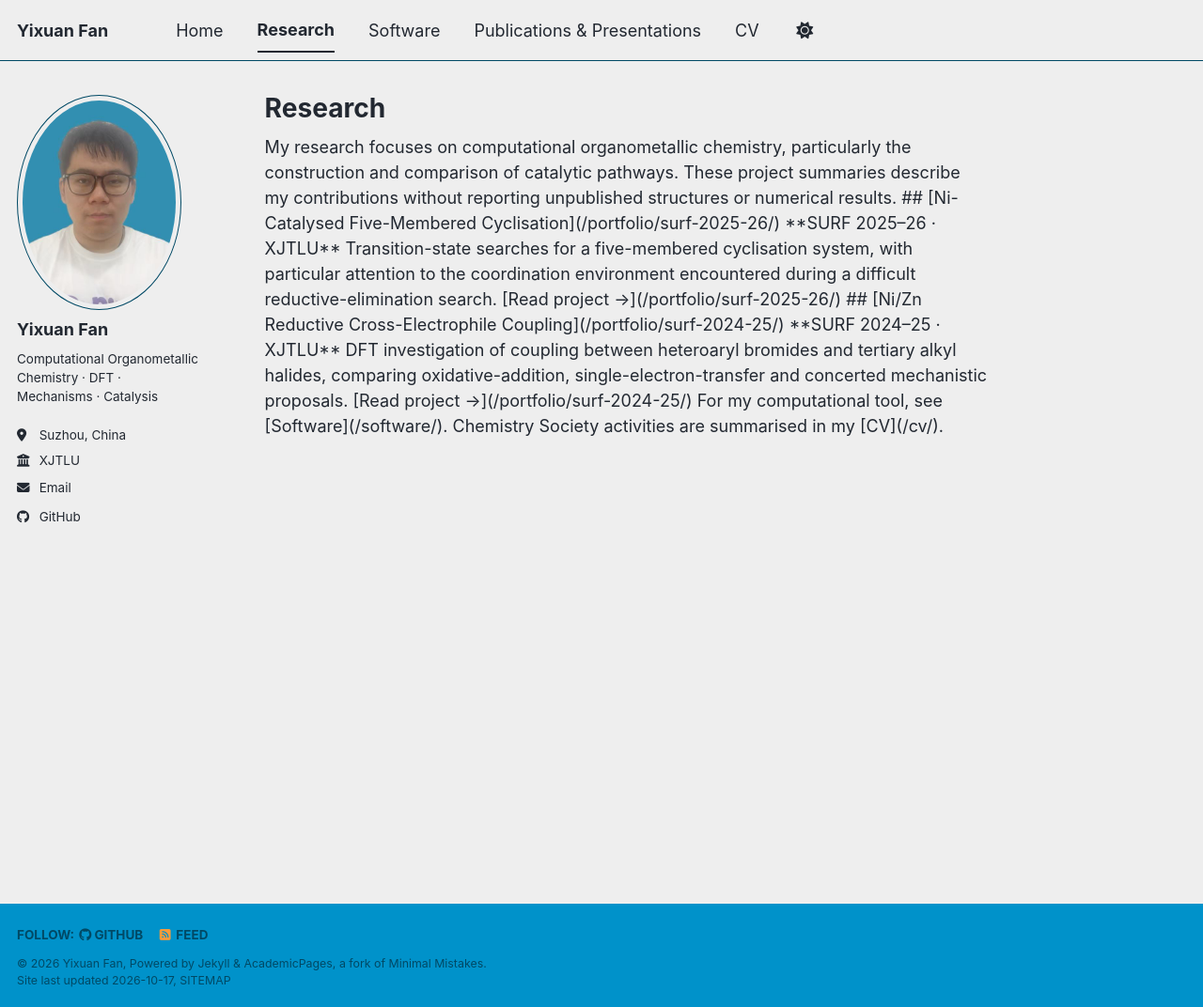
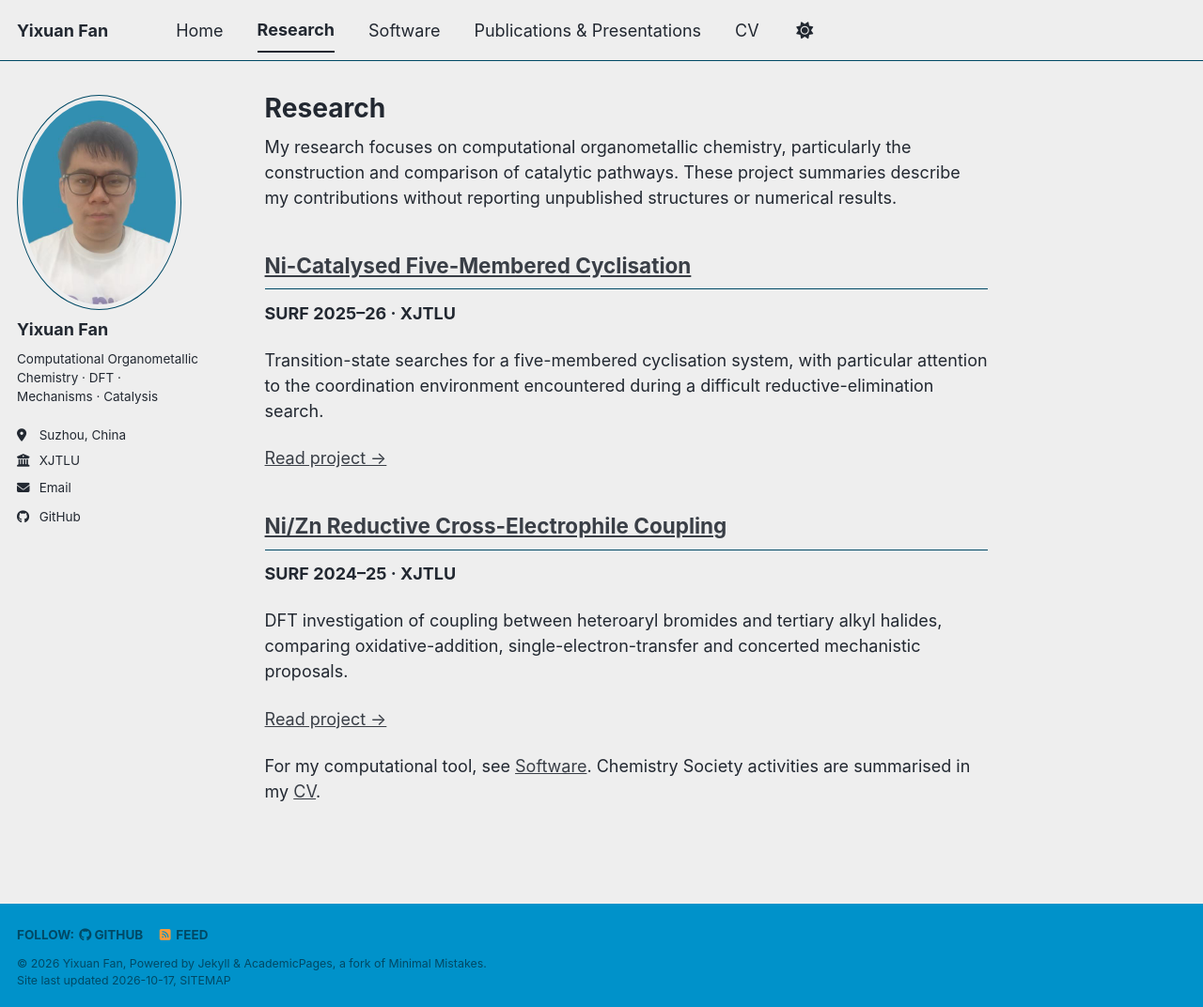
Before and after one commit to Lightmessager/lightmessager.github.io, a Jekyll site: the page built from _pages/portfolio.html, in a window 1280 px wide and 1072 px high. Shown: the whole window at 94% size. Built offline with Jekyll 4.4.1, drawn with Linux system fonts in a browser that asks for light colours; a style sheet for code colours, icons or effects is not loaded.

```diff
--- a/_pages/portfolio.html
+++ b/_pages/portfolio.html
@@ -8,22 +8,22 @@ redirect_from:
   - /portfolio
 ---
 
-My research focuses on computational organometallic chemistry, particularly the construction and comparison of catalytic pathways. These project summaries describe my contributions without reporting unpublished structures or numerical results.
+<p>My research focuses on computational organometallic chemistry, particularly the construction and comparison of catalytic pathways. These project summaries describe my contributions without reporting unpublished structures or numerical results.</p>
 
-## [Ni-Catalysed Five-Membered Cyclisation]({{ '/portfolio/surf-2025-26/' | relative_url }})
+<h2><a href="{{ '/portfolio/surf-2025-26/' | relative_url }}">Ni-Catalysed Five-Membered Cyclisation</a></h2>
 
-**SURF 2025–26 · XJTLU**
+<p><strong>SURF 2025–26 · XJTLU</strong></p>
 
-Transition-state searches for a five-membered cyclisation system, with particular attention to the coordination environment encountered during a difficult reductive-elimination search.
+<p>Transition-state searches for a five-membered cyclisation system, with particular attention to the coordination environment encountered during a difficult reductive-elimination search.</p>
 
-[Read project →]({{ '/portfolio/surf-2025-26/' | relative_url }})
+<p><a href="{{ '/portfolio/surf-2025-26/' | relative_url }}">Read project →</a></p>
 
-## [Ni/Zn Reductive Cross-Electrophile Coupling]({{ '/portfolio/surf-2024-25/' | relative_url }})
+<h2><a href="{{ '/portfolio/surf-2024-25/' | relative_url }}">Ni/Zn Reductive Cross-Electrophile Coupling</a></h2>
 
-**SURF 2024–25 · XJTLU**
+<p><strong>SURF 2024–25 · XJTLU</strong></p>
 
-DFT investigation of coupling between heteroaryl bromides and tertiary alkyl halides, comparing oxidative-addition, single-electron-transfer and concerted mechanistic proposals.
+<p>DFT investigation of coupling between heteroaryl bromides and tertiary alkyl halides, comparing oxidative-addition, single-electron-transfer and concerted mechanistic proposals.</p>
 
-[Read project →]({{ '/portfolio/surf-2024-25/' | relative_url }})
+<p><a href="{{ '/portfolio/surf-2024-25/' | relative_url }}">Read project →</a></p>
 
-For my computational tool, see [Software]({{ '/software/' | relative_url }}). Chemistry Society activities are summarised in my [CV]({{ '/cv/' | relative_url }}).
+<p>For my computational tool, see <a href="{{ '/software/' | relative_url }}">Software</a>. Chemistry Society activities are summarised in my <a href="{{ '/cv/' | relative_url }}">CV</a>.</p>
```
